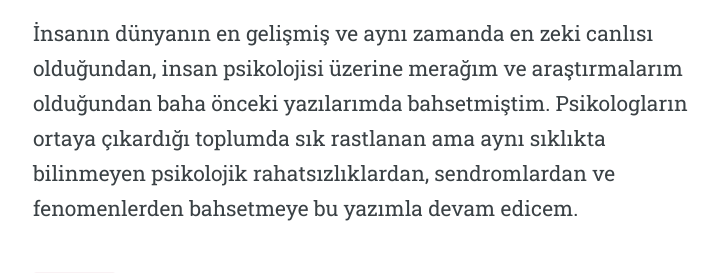
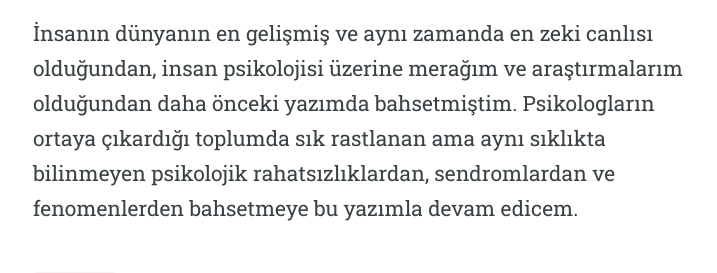
Before and after one commit to erkanceylan/blog, a Jekyll site: the page built from _posts/2017-11-19-Toplum-Psikolojisinin-Karadelikleri-2.md, in a window 1280 px wide and 900 px high, scrolled down 768 px, cut to the strip 241-514 px from the top of the window. Shown: the whole strip, without its empty margins (277-994 px from the left). Built offline with Jekyll 4.4.1, drawn with Linux system fonts in a browser that asks for light colours; some web fonts are replaced; comment, search, counter and statistics services are not loaded.

Commit message:
Update 2017-11-19-Toplum-Psikolojisinin-Karadelikleri-2.md

```diff
--- a/_posts/2017-11-19-Toplum-Psikolojisinin-Karadelikleri-2.md
+++ b/_posts/2017-11-19-Toplum-Psikolojisinin-Karadelikleri-2.md
@@ -8,7 +8,7 @@ coverPhoto: https://user-images.githubusercontent.com/9788440/33021391-f92fad7a-
 ![Photo by Aaron Burden on Unsplash](https://user-images.githubusercontent.com/9788440/33021391-f92fad7a-ce01-11e7-86c0-6e84743427bd.jpg)
 
 İnsanın dünyanın en gelişmiş ve aynı zamanda en zeki canlısı olduğundan, insan psikolojisi üzerine merağım ve araştırmalarım olduğundan
-baha önceki yazılarımda bahsetmiştim. Psikologların ortaya çıkardığı toplumda sık rastlanan ama aynı sıklıkta bilinmeyen psikolojik rahatsızlıklardan, sendromlardan ve fenomenlerden bahsetmeye bu yazımla devam edicem.
+daha önceki yazımda bahsetmiştim. Psikologların ortaya çıkardığı toplumda sık rastlanan ama aynı sıklıkta bilinmeyen psikolojik rahatsızlıklardan, sendromlardan ve fenomenlerden bahsetmeye bu yazımla devam edicem.
 
 `Dipnot:` Bu yazı dizisinin birinci bölümü olan Toplum Psikolojisinin Karadelikleri yazıma [buradan](https://erkanceylan.com/2017/11/07/Toplum-Psikolojisinin-Karadelikleri) ulaşabilirsiniz.
 
```
